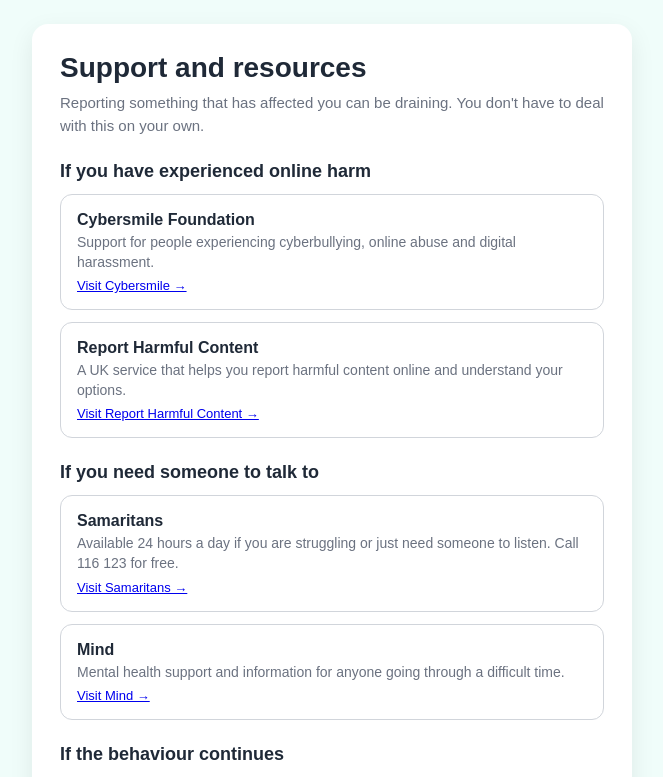
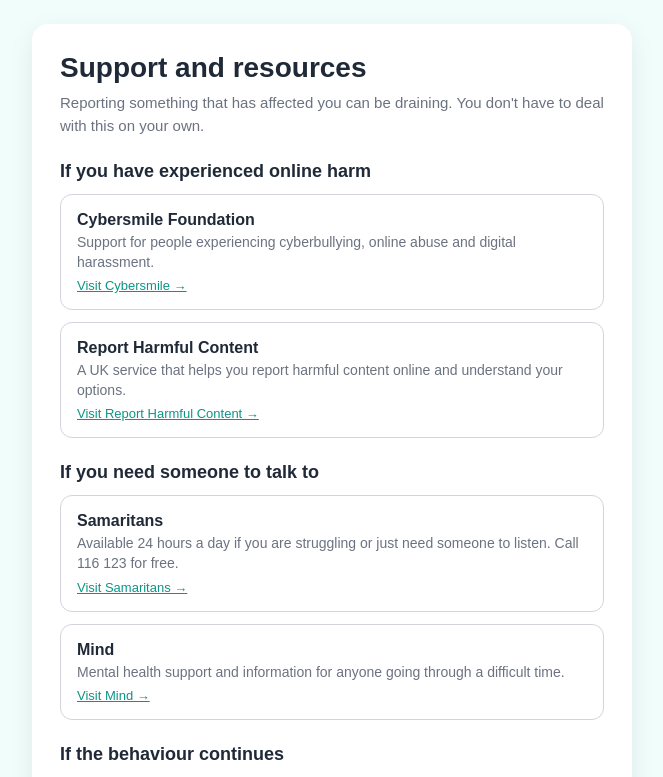
Before and after one commit to MunaYusuf3/ReportingPrototype, a React app in the folder Frontend/: page /report/support in a window 1280 px wide. Shown: the top 777 px of the page, without its empty margins (308-971 px from the left). Built offline with nearby package versions, Linux system fonts and the light colour scheme; the HTML template or start-up script is replaced by a standard one.

Commit message:
install dependencies for frontend testing

```diff
--- a/Frontend/package.json
+++ b/Frontend/package.json
@@ -7,7 +7,8 @@
     "dev": "vite",
     "build": "vite build",
     "lint": "eslint .",
-    "preview": "vite preview"
+    "preview": "vite preview",
+    "test": "vitest"
   },
   "dependencies": {
     "react": "^19.2.0",
@@ -23,6 +24,7 @@
     "eslint-plugin-react-hooks": "^7.0.1",
     "eslint-plugin-react-refresh": "^0.4.24",
     "globals": "^16.5.0",
-    "vite": "^7.3.1"
+    "vite": "^7.3.1",
+    "vitest": "^4.1.2"
   }
 }
--- a/Frontend/src/pages/SupportPage.jsx
+++ b/Frontend/src/pages/SupportPage.jsx
@@ -27,7 +27,7 @@
               rel="noreferrer"
               style={{
                 fontSize: "13px",
-                colour:"#0d9488",
+                color:"#0d9488",
                 marginTop: "6px",
                 display: "block",
               }}
@@ -48,7 +48,7 @@
               rel="noreferrer"
               style={{
                 fontSize: "13px",
-                colour:"#0d9488",
+                color:"#0d9488",
                 marginTop: "6px",
                 display: "block",
               }}
@@ -73,7 +73,7 @@
               rel="noreferrer"
               style={{
                 fontSize: "13px",
-                colour:"#0d9488",
+                color:"#0d9488",
                 marginTop: "6px",
                 display: "block",
               }}
@@ -94,7 +94,7 @@
               rel="noreferrer"
               style={{
                 fontSize: "13px",
-                colour:"#0d9488",
+                color:"#0d9488",
                 marginTop: "6px",
                 display: "block",
               }}
```
Also changed, not shown: 1 other file (tests, documents, lock files or other folders).
